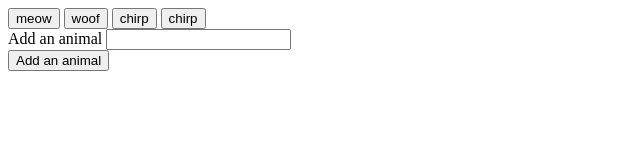
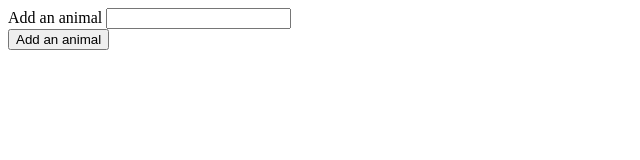
Before and after one commit to MylesColeman14/GIFAPI, a plain HTML site: page index.html in a window 1280 px wide. Shown: the whole page, without its empty margins (0-640 px from the left). Drawn offline with nearby package versions, Linux system fonts and the light colour scheme.

Commit message:
minor changes

```diff
--- a/assets/javascript/gif.js
+++ b/assets/javascript/gif.js
@@ -1,6 +1,4 @@
 var animals = []
-
-
 
 function changeState(){
   event.preventDefault();
@@ -43,7 +41,7 @@ function displayGif(){
     console.log(response);
     results= response.data;
 
-    for (var i = 0; i < 4; i++) {
+    for (var i = 0; i < animal.length; i++) {
       var animalDiv= $("<div>");
       var p = $("<p>").text("Rating: "+ results[i].rating);
       var animalImage = $("<img>");
--- a/index.html
+++ b/index.html
@@ -8,21 +8,13 @@
 
 <body>
 
-  <div id="buttons-view">
-    <button class="animal-button" data-animal="cat">meow</button>
-    <button class="animal-button" data-animal="dog">woof</button>
-    <button class="animal-button" data-animal="bird">chirp</button>
-    <button class="animal-button" data-animal="red panda">chirp</button>
-  </div>
+  <div id="buttons-view"></div>
   <form id="animal-form">
-      <label for="animal-input">Add an animal</label>
-      <input type="text" id="animal-input"><br>
-
-
-      <input id="add-animal" type="submit" value="Add an animal">
-    </form>
-  <div id="gifs-appear-here">
-  </div>
+    <label for="animal-input">Add an animal</label>
+    <input type="text" id="animal-input"><br>
+    <input id="add-animal" type="submit" value="Add an animal">
+  </form>
+  <div id="gifs-appear-here"></div>
   <script src="https://cdnjs.cloudflare.com/ajax/libs/jquery/3.2.1/jquery.min.js"></script>
   <script type="text/javascript" src="assets/javascript/gif.js"></script>
 
```
